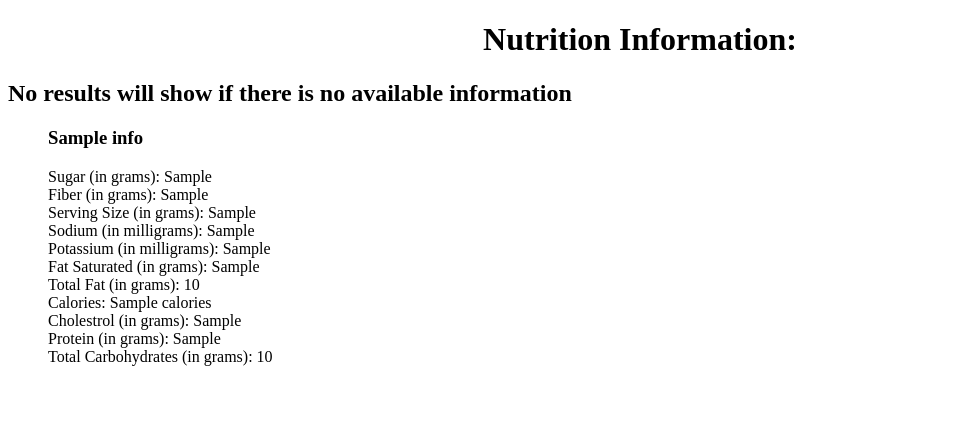
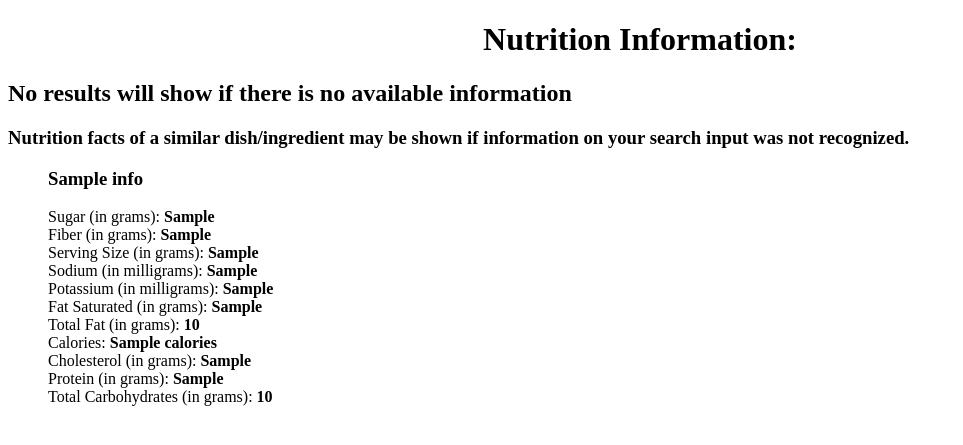
Before and after one commit to Arnav04/ez-menu, a Flask app: template templates/nutrition_info.html in a window 1280 px wide. Shown: the top 445 px of the page, without its empty margins (0-963 px from the left). Run offline with Flask 2, Linux system fonts and the light colour scheme; the template is opened without the code that fills it: most values are stand-ins (such as "Sample title", 1, 10 or a date in 2020).

Commit message:
Update nutrition_info.html

```diff
--- a/templates/nutrition_info.html
+++ b/templates/nutrition_info.html
@@ -6,24 +6,24 @@
 {% block body %}
 <h1 style="text-align: center"> Nutrition Information: </h1>
 <h2>No results will show if there is no available information</h2>
+<h3>Nutrition facts of a similar dish/ingredient may be shown if information on your search input was not recognized.</h3>
       {% if info %}
       {% for x in info['items'] %}
       <div>
           <ul style="list-style: none;"
           <br>
-              <h3 class="mt-0 mb-1">{{ x['name'] }} </h3>
-              Sugar (in grams): {{ x['sugar_g'] }} <br>
-              Fiber (in grams): {{ x['fiber_g']}} <br>
-              Serving Size (in grams): {{x['serving_size_g']}} <br>
-              Sodium (in milligrams): {{x['sodium_mg']}} <br>
-              Potassium (in milligrams): {{x['potassium_mg']}} <br>
-              Fat Saturated (in grams): {{x['fat_saturated_g']}} <br>
-              Total Fat (in grams): {{x['fat_total_g']}} <br>
-              Calories: {{x['calories']}} <br>
-              Cholestrol (in grams): {{x['cholestrol_mg']}} <br>
-              Protein (in grams): {{x['protein_g']}} <br>
-              Total Carbohydrates (in grams): {{x['carbohydrates_total_g']}} <br>
-          <br>
+              <h3 class="mt-0 mb-1">{{x['name']}} </h3>
+              Sugar (in grams): <b>{{x['sugar_g']}}</b><br>
+              Fiber (in grams): <b>{{x['fiber_g']}}</b><br>
+              Serving Size (in grams): <b>{{x['serving_size_g']}}</b><br>
+              Sodium (in milligrams): <b>{{x['sodium_mg']}}</b><br>
+              Potassium (in milligrams): <b>{{x['potassium_mg']}}</b><br>
+              Fat Saturated (in grams): <b>{{x['fat_saturated_g']}}</b><br>
+              Total Fat (in grams): <b>{{x['fat_total_g']}}</b><br>
+              Calories: <b>{{x['calories']}}</b><br>
+              Cholesterol (in grams): <b>{{x['cholesterol_mg']}}</b><br>
+              Protein (in grams): <b>{{x['protein_g']}}</b><br>
+              Total Carbohydrates (in grams): <b>{{x['carbohydrates_total_g']}}</b><br>
           </ul>
       </div>
       {% endfor %}
```
